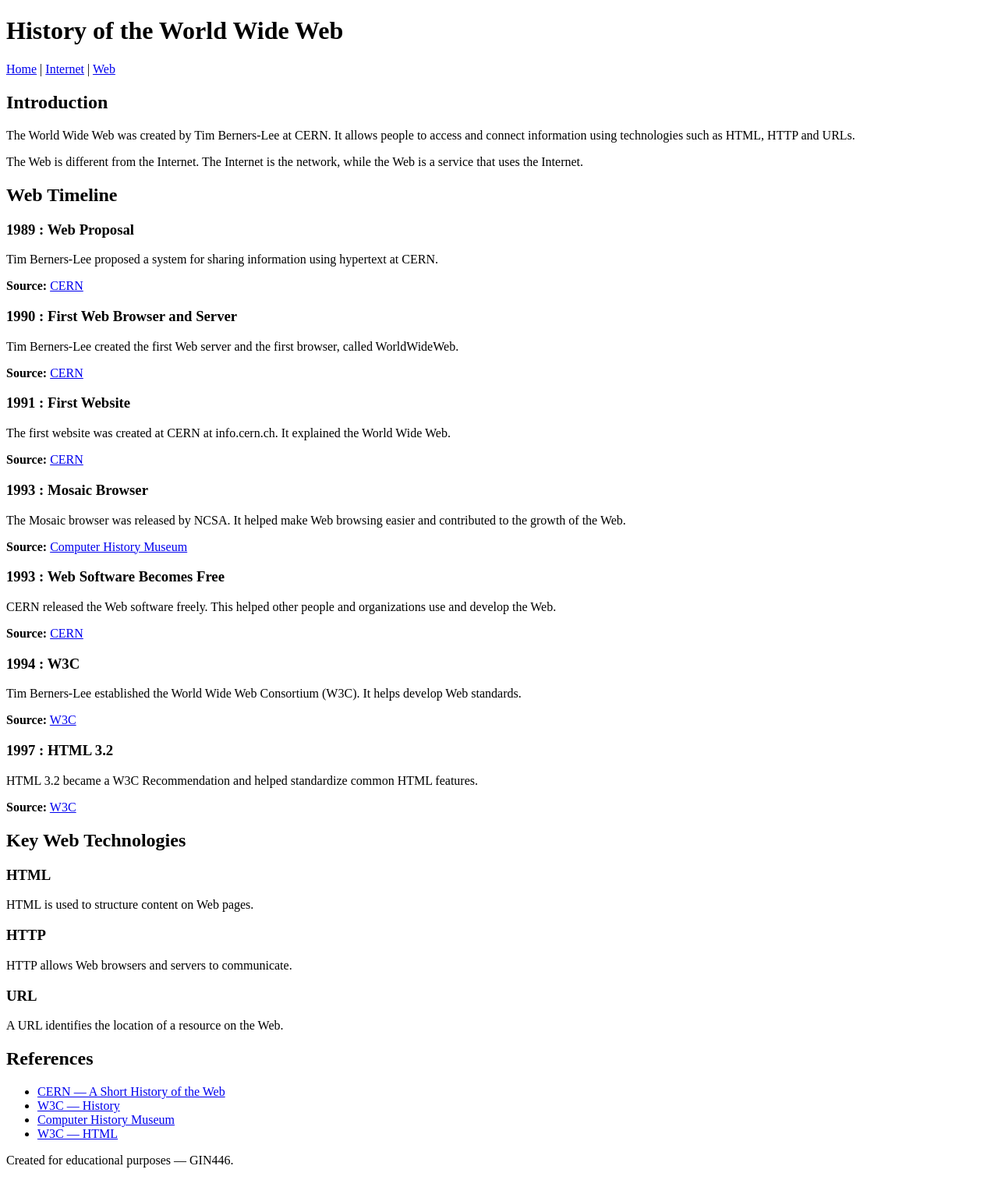
After one commit to jean1moukhaiber1-art/web-programming-site-, a Flask app: page /web-history in a window 1280 px wide. The commit adds this page. Shown: the whole page at 78% size. Run offline with Flask 3, Linux system fonts and the light colour scheme.

Commit message:
Add Internet and Web history pages

```diff
--- a/app.py
+++ b/app.py
@@ -1,8 +1,6 @@
 """
-Web Programming — starter Flask application (Week 1).
-
-A minimal server that renders the portfolio home page. Over the semester you
-will add routes here; for now it serves a single page from the templates folder.
+Web Programming — Flask application.
+Serves the portfolio home page and the Week 2 history pages.
 """
 
 from flask import Flask, render_template
@@ -13,14 +11,23 @@ app = Flask(__name__)
 @app.route("/")
 def home():
     """Serve the portfolio home page."""
-    # The list of weekly work grows as the semester goes on.
     weekly_work = [
-        # {"week": 1, "title": "Live site launched", "url": "/"},
+        {"week": 1, "title": "Live site launched", "url": "/"},
+        {"week": 2, "title": "History of the Internet", "url": "/internet-history"},
+        {"week": 2, "title": "History of the Web", "url": "/web-history"},
     ]
     return render_template("index.html", weekly_work=weekly_work)
 
 
+@app.route("/internet-history")
+def internet_history():
+    return render_template("internet-history.html")
+
+
+@app.route("/web-history")
+def web_history():
+    return render_template("web-history.html")
+
+
 if __name__ == "__main__":
-    # For local development only. In production, Render runs the app with
-    # gunicorn (see the Procfile), not this block.
     app.run(debug=True)
--- a/templates/index.html
+++ b/templates/index.html
@@ -26,7 +26,11 @@
     </main>
 
     <footer>
-        <p>Web Programming — built with Flask and deployed on Render.</p>
+        <p>Web Programming — built with Flask and deployed on
+Render.</p>
+<p>This website is created for educational purposes
+only, as part of the GIN446 - Web Programming course,
+School of Engineering, USEK. (Fall 2026-2027)</p>
     </footer>
 </body>
 </html>
--- /dev/null
+++ b/templates/web-history.html
@@ -0,0 +1,197 @@
+<!DOCTYPE html>
+<html lang="en">
+<head>
+    <meta charset="UTF-8">
+    <title>History of the Web</title>
+</head>
+
+<body>
+
+<header>
+    <h1>History of the World Wide Web</h1>
+
+    <nav>
+        <a href="/">Home</a> |
+        <a href="/internet-history">Internet</a> |
+        <a href="/web-history">Web</a>
+    </nav>
+</header>
+
+<main>
+
+<section>
+    <h2>Introduction</h2>
+    <p>
+        The World Wide Web was created by Tim Berners-Lee at CERN.
+        It allows people to access and connect information using
+        technologies such as HTML, HTTP and URLs.
+    </p>
+
+    <p>
+        The Web is different from the Internet. The Internet is the
+        network, while the Web is a service that uses the Internet.
+    </p>
+</section>
+
+<section>
+    <h2>Web Timeline</h2>
+
+    <article>
+        <h3>1989 : Web Proposal</h3>
+        <p>
+            Tim Berners-Lee proposed a system for sharing information
+            using hypertext at CERN.
+        </p>
+        <p>
+            <strong>Source:</strong>
+            <a href="https://home.cern/science/computing/the-birth-of-the-web/short-history-web/">
+                CERN
+            </a>
+        </p>
+    </article>
+
+    <article>
+        <h3>1990 : First Web Browser and Server</h3>
+        <p>
+            Tim Berners-Lee created the first Web server and the first
+            browser, called WorldWideWeb.
+        </p>
+        <p>
+            <strong>Source:</strong>
+            <a href="https://home.cern/science/computing/the-birth-of-the-web/short-history-web/">
+                CERN
+            </a>
+        </p>
+    </article>
+
+    <article>
+        <h3>1991 : First Website</h3>
+        <p>
+            The first website was created at CERN at info.cern.ch.
+            It explained the World Wide Web.
+        </p>
+        <p>
+            <strong>Source:</strong>
+            <a href="https://home.cern/science/computing/the-birth-of-the-web/short-history-web/">
+                CERN
+            </a>
+        </p>
+    </article>
+
+    <article>
+        <h3>1993 : Mosaic Browser</h3>
+        <p>
+            The Mosaic browser was released by NCSA. It helped make
+            Web browsing easier and contributed to the growth of the Web.
+        </p>
+        <p>
+            <strong>Source:</strong>
+            <a href="https://www.computerhistory.org/timeline/1993/">
+                Computer History Museum
+            </a>
+        </p>
+    </article>
+
+    <article>
+        <h3>1993 : Web Software Becomes Free</h3>
+        <p>
+            CERN released the Web software freely. This helped other
+            people and organizations use and develop the Web.
+        </p>
+        <p>
+            <strong>Source:</strong>
+            <a href="https://home.cern/science/computing/the-birth-of-the-web/short-history-web/">
+                CERN
+            </a>
+        </p>
+    </article>
+
+    <article>
+        <h3>1994 : W3C</h3>
+        <p>
+            Tim Berners-Lee established the World Wide Web Consortium (W3C).
+            It helps develop Web standards.
+        </p>
+        <p>
+            <strong>Source:</strong>
+            <a href="https://www.w3.org/about/history/">
+                W3C
+            </a>
+        </p>
+    </article>
+
+    <article>
+        <h3>1997 : HTML 3.2</h3>
+        <p>
+            HTML 3.2 became a W3C Recommendation and helped standardize
+            common HTML features.
+        </p>
+        <p>
+            <strong>Source:</strong>
+            <a href="https://www.w3.org/TR/html401/intro/intro.html">
+                W3C
+            </a>
+        </p>
+    </article>
+
+</section>
+
+<section>
+    <h2>Key Web Technologies</h2>
+
+    <article>
+        <h3>HTML</h3>
+        <p>
+            HTML is used to structure content on Web pages.
+        </p>
+    </article>
+
+    <article>
+        <h3>HTTP</h3>
+        <p>
+            HTTP allows Web browsers and servers to communicate.
+        </p>
+    </article>
+
+    <article>
+        <h3>URL</h3>
+        <p>
+            A URL identifies the location of a resource on the Web.
+        </p>
+    </article>
+</section>
+
+<section>
+    <h2>References</h2>
+    <ul>
+        <li>
+            <a href="https://home.cern/science/computing/the-birth-of-the-web/short-history-web/">
+                CERN — A Short History of the Web
+            </a>
+        </li>
+        <li>
+            <a href="https://www.w3.org/about/history/">
+                W3C — History
+            </a>
+        </li>
+        <li>
+            <a href="https://www.computerhistory.org/timeline/1993/">
+                Computer History Museum
+            </a>
+        </li>
+        <li>
+            <a href="https://www.w3.org/TR/html401/intro/intro.html">
+                W3C — HTML
+            </a>
+        </li>
+    </ul>
+</section>
+
+</main>
+
+<footer>
+    <p>Created for educational purposes — GIN446.</p>
+</footer>
+
+</body>
+</html>
```
Also changed, not shown: templates/internet-history.html (added, +175 -0 lines).
